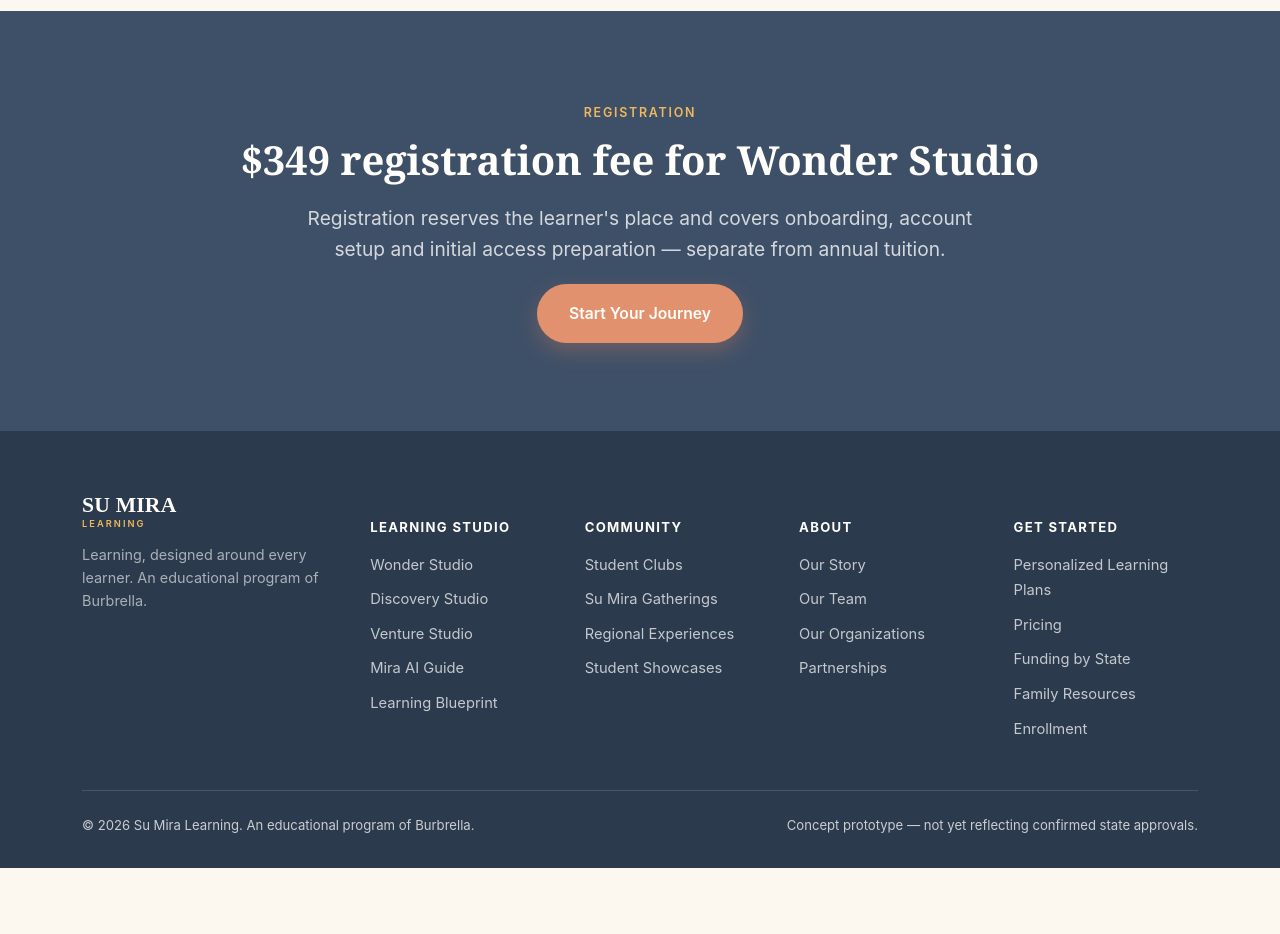
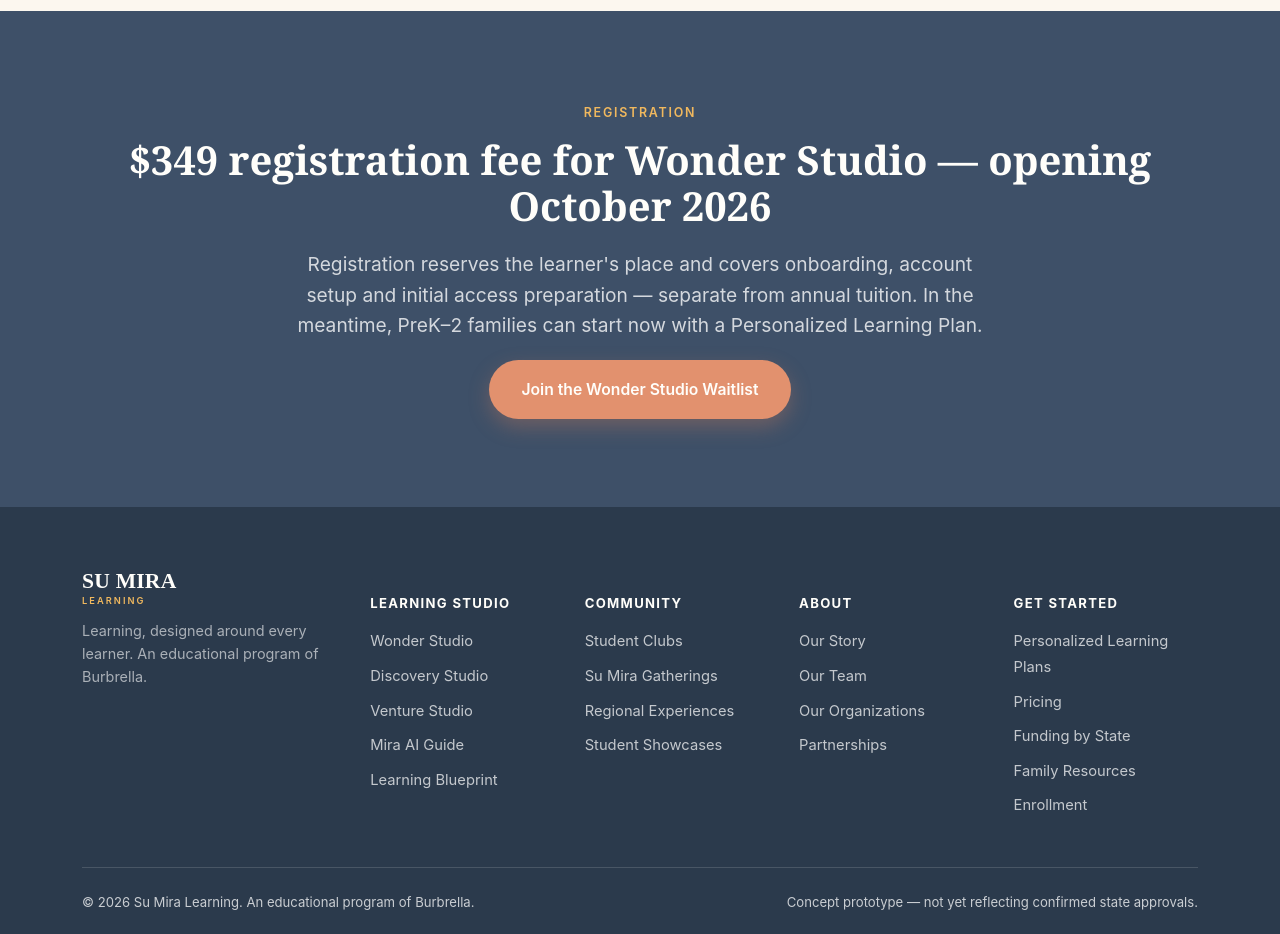
Before and after one commit to dominqueburgess-max/sumira-student-platform, a Next.js app: page /wonder-studio in a window 1280 px wide. Shown: the part 2980-3914 px from the top of the page. Before the commit the page ends 3848 px from the top, so only its background shows below. Built offline with nearby package versions, Linux system fonts and the light colour scheme.

Commit message:
Clarify Wonder Studio registration CTA points to waitlist, not immediate enrollment

```diff
--- a/src/app/(marketing)/wonder-studio/page.tsx
+++ b/src/app/(marketing)/wonder-studio/page.tsx
@@ -125,9 +125,9 @@ export default function Page() {
 <section class="section-plum center">
   <div class="container">
     <span class="eyebrow" style="color:var(--amber);">Registration</span>
-    <h2>$349 registration fee for Wonder Studio</h2>
-    <p class="lede center">Registration reserves the learner's place and covers onboarding, account setup and initial access preparation — separate from annual tuition.</p>
-    <a href="/enroll" class="btn btn-primary">Start Your Journey</a>
+    <h2>$349 registration fee for Wonder Studio &mdash; opening October 2026</h2>
+    <p class="lede center">Registration reserves the learner's place and covers onboarding, account setup and initial access preparation — separate from annual tuition. In the meantime, PreK&ndash;2 families can start now with a Personalized Learning Plan.</p>
+    <a href="/enroll" class="btn btn-primary">Join the Wonder Studio Waitlist</a>
   </div>
 </section>
 
```
